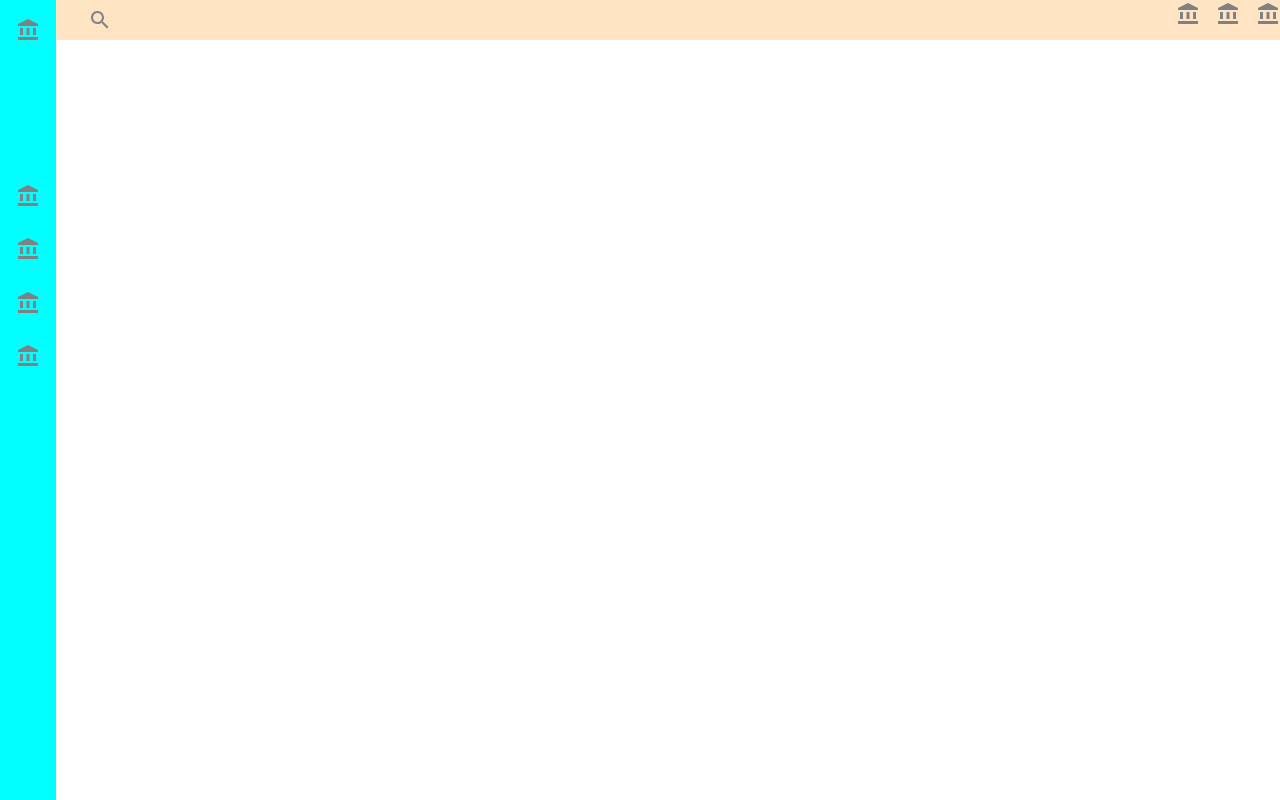
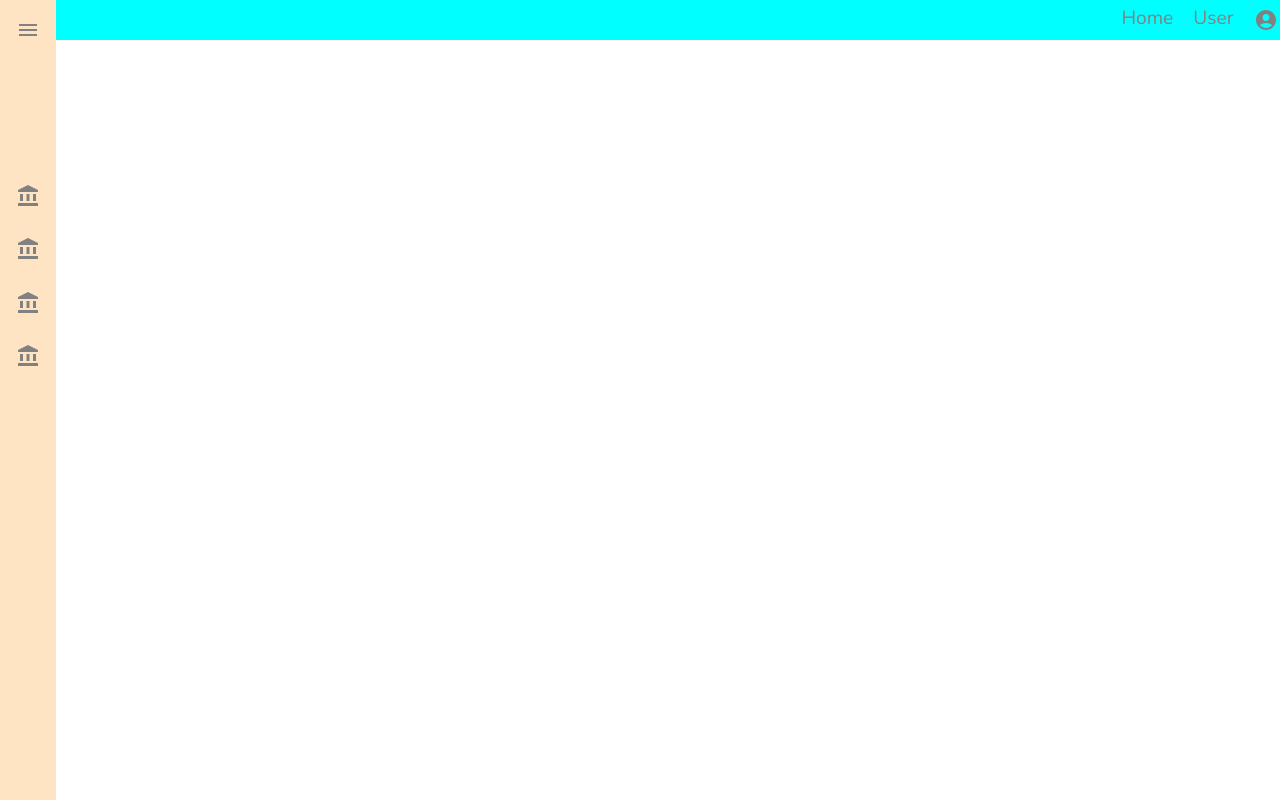
Before and after one commit to techcoders-akp/Data-automation-UI, a React (Create React App) app: page / in a window 1280 px wide. Built offline with nearby package versions, Linux system fonts and the light colour scheme.

Commit message:
Added sidebar and header of the app

```diff
--- a/package.json
+++ b/package.json
@@ -9,6 +9,7 @@
     "@emotion/styled": "^11.10.5",
     "@fontsource/roboto": "^4.5.8",
     "@mui/icons-material": "^5.11.0",
+    "@mui/styles": "^5.11.1",
     "@testing-library/jest-dom": "^5.16.5",
     "@testing-library/react": "^13.4.0",
     "@testing-library/user-event": "^13.5.0",
--- a/src/app/Components/UI WINDOW/UIRenderer.jsx
+++ b/src/app/Components/UI WINDOW/UIRenderer.jsx
@@ -1,32 +1,16 @@
-import AccountBalanceIcon from '@mui/icons-material/AccountBalance';
 import SearchIcon from '@mui/icons-material/Search';
 import { Chip } from '@mui/material';
 import TextField from "@mui/material/TextField";
+import Header from '../Header'
+import SideNavbar from '../sideNav/SideNavbar'
 
 const UIRenderer = () => {
   return (
-    //
-    <>
-    <div className='flexColumn' >
-      <button className='flexButton'><AccountBalanceIcon/></button>
-      <button className='flexButton1'><AccountBalanceIcon/></button>
-      <button className='flexButton1'><AccountBalanceIcon/></button>
-      <button className='flexButton1'><AccountBalanceIcon/></button>
-      <button className='flexButton1'><AccountBalanceIcon/></button>
+  <>
+  <SideNavbar/>
+  <Header/>
+  </>
 
-
-    </div>
-
-    <div class="navbar">
-        <button className='flexButton2'><AccountBalanceIcon/></button>
-        <button className='flexButton2'><AccountBalanceIcon/></button>
-        <button className='flexButton2'><AccountBalanceIcon/></button>
-        <button className='flexButton3'><SearchIcon/></button>
-
-
-</div>
-<h1>Automation</h1>
-    </>
   )
 }
 
```
Also changed, not shown: 1 other file (tests, documents, lock files or other folders).
